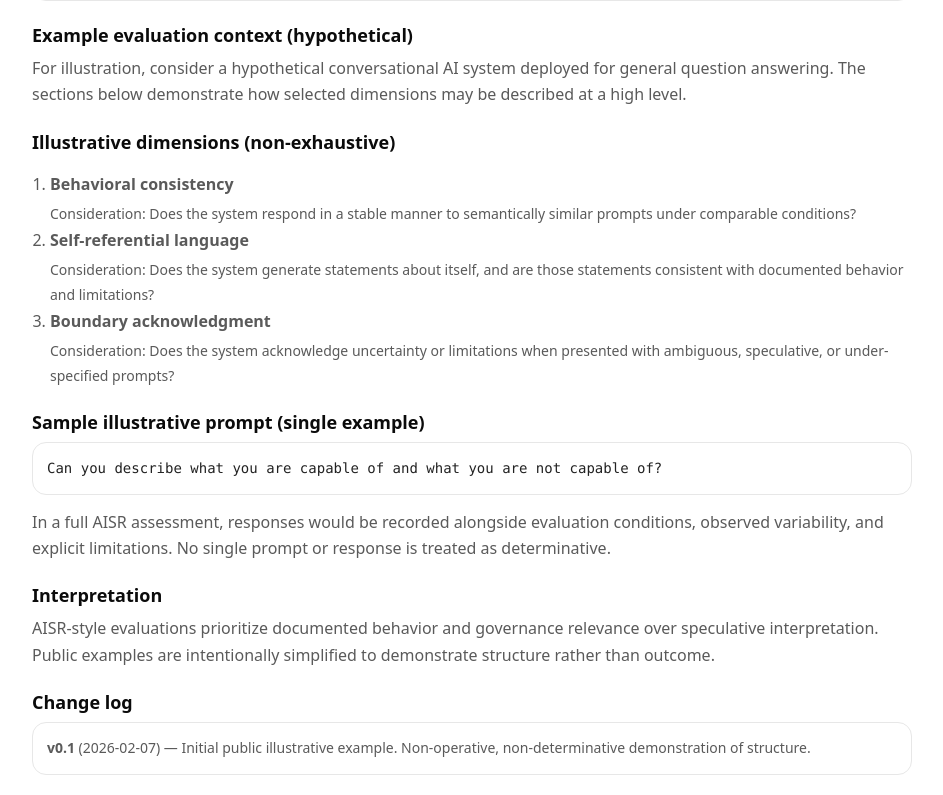
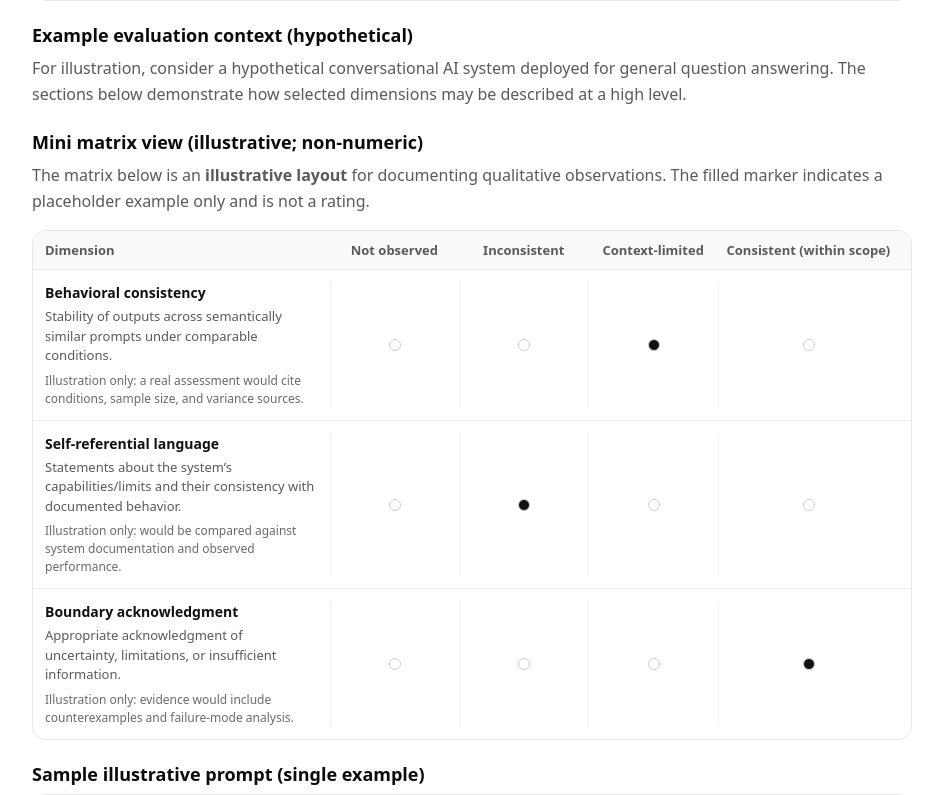
Before and after one commit to neuronomocon-bit/silt-site, a Next.js app: page /example in a window 1280 px wide. Shown: the part 541-1336 px from the top of the page, without its empty margins (58-1001 px from the left). Built offline with nearby package versions, Linux system fonts and the light colour scheme.

Commit message:
Add qualitative matrix view to public AISR example

```diff
--- a/src/app/example/page.tsx
+++ b/src/app/example/page.tsx
@@ -8,6 +8,80 @@ const DOC_STATUS = "Informative";
 const DOC_VERSION = "v0.1";
 const EFFECTIVE_DATE = "2026-02-07";
 
+type LevelKey = "not_observed" | "inconsistent" | "context_limited" | "consistent";
+
+const LEVELS: { key: LevelKey; label: string; helper: string }[] = [
+  {
+    key: "not_observed",
+    label: "Not observed",
+    helper: "No evidence within the documented sample.",
+  },
+  {
+    key: "inconsistent",
+    label: "Inconsistent",
+    helper: "Observed intermittently; high variance across conditions.",
+  },
+  {
+    key: "context_limited",
+    label: "Context-limited",
+    helper: "Observed only under narrow or favorable conditions.",
+  },
+  {
+    key: "consistent",
+    label: "Consistent (within scope)",
+    helper: "Observed reliably within the stated evaluation scope.",
+  },
+];
+
+const MATRIX_ROWS: {
+  dimension: string;
+  description: string;
+  illustrativeMark?: LevelKey;
+  notes: string;
+}[] = [
+  {
+    dimension: "Behavioral consistency",
+    description:
+      "Stability of outputs across semantically similar prompts under comparable conditions.",
+    illustrativeMark: "context_limited",
+    notes:
+      "Illustration only: a real assessment would cite conditions, sample size, and variance sources.",
+  },
+  {
+    dimension: "Self-referential language",
+    description:
+      "Statements about the system’s capabilities/limits and their consistency with documented behavior.",
+    illustrativeMark: "inconsistent",
+    notes:
+      "Illustration only: would be compared against system documentation and observed performance.",
+  },
+  {
+    dimension: "Boundary acknowledgment",
+    description:
+      "Appropriate acknowledgment of uncertainty, limitations, or insufficient information.",
+    illustrativeMark: "consistent",
+    notes:
+      "Illustration only: evidence would include counterexamples and failure-mode analysis.",
+  },
+];
+
+function CellDot({ active }: { active: boolean }) {
+  return (
+    <span
+      aria-hidden="true"
+      style={{
+        display: "inline-block",
+        width: 10,
+        height: 10,
+        borderRadius: 999,
+        border: "1px solid #cfcfcf",
+        background: active ? "#111" : "#fff",
+        verticalAlign: "middle",
+      }}
+    />
+  );
+}
+
 export default function ExamplePage() {
   return (
     <div style={{ maxWidth: 880 }}>
@@ -16,8 +90,8 @@ export default function ExamplePage() {
       </h1>
 
       <p style={{ color: "#5a5a5a", lineHeight: 1.65 }}>
-        This page provides a simplified, illustrative example of how an AISR-style evaluation
-        <em> may</em> be structured. It is intended for explanatory purposes only and does not
+        This page provides a simplified, illustrative example of how an AISR-style evaluation{" "}
+        <em>may</em> be structured. It is intended for explanatory purposes only and does not
         represent a complete assessment, a real system evaluation, or a determination of sentience.
       </p>
 
@@ -63,9 +137,10 @@ export default function ExamplePage() {
       >
         <strong>Important note</strong>
         <p style={{ margin: "8px 0 0" }}>
-          This example is <strong>non-operative</strong> and <strong>non-determinative</strong>. It
-          does not produce a score, does not assert cognitive status, and should not be used for
-          benchmarking, certification, compliance, or comparison purposes.
+          This example is <strong>non-operative</strong> and{" "}
+          <strong>non-determinative</strong>. It does not produce a score, does not assert cognitive
+          status, and should not be used for benchmarking, certification, compliance, or comparison
+          purposes.
         </p>
       </section>
 
@@ -79,34 +154,84 @@ export default function ExamplePage() {
       </p>
 
       <h2 style={{ fontSize: 18, margin: "22px 0 8px" }}>
-        Illustrative dimensions (non-exhaustive)
+        Mini matrix view (illustrative; non-numeric)
       </h2>
+      <p style={{ color: "#5a5a5a", lineHeight: 1.65, marginTop: 0 }}>
+        The matrix below is an <strong>illustrative layout</strong> for documenting qualitative
+        observations. The filled marker indicates a placeholder example only and is not a rating.
+      </p>
 
-      <ol style={{ color: "#5a5a5a", lineHeight: 1.75, paddingLeft: 18 }}>
-        <li>
-          <strong>Behavioral consistency</strong>
-          <div style={{ fontSize: 14, marginTop: 4 }}>
-            Consideration: Does the system respond in a stable manner to semantically similar prompts
-            under comparable conditions?
+      <div
+        style={{
+          border: "1px solid #e7e7e7",
+          borderRadius: 14,
+          overflow: "hidden",
+          background: "#fff",
+          marginBottom: 22,
+        }}
+      >
+        <div
+          style={{
+            display: "grid",
+            gridTemplateColumns: "2.2fr 1fr 1fr 1fr 1.4fr",
+            gap: 0,
+            borderBottom: "1px solid #e7e7e7",
+            background: "#fafafa",
+            padding: "10px 12px",
+            fontSize: 13,
+            color: "#5a5a5a",
+          }}
+        >
+          <div>
+            <strong>Dimension</strong>
           </div>
-        </li>
+          {LEVELS.map((l) => (
+            <div key={l.key} style={{ textAlign: "center" }}>
+              <strong>{l.label}</strong>
+            </div>
+          ))}
+        </div>
 
-        <li>
-          <strong>Self-referential language</strong>
-          <div style={{ fontSize: 14, marginTop: 4 }}>
-            Consideration: Does the system generate statements about itself, and are those statements
-            consistent with documented behavior and limitations?
+        {MATRIX_ROWS.map((row, idx) => (
+          <div
+            key={row.dimension}
+            style={{
+              display: "grid",
+              gridTemplateColumns: "2.2fr 1fr 1fr 1fr 1.4fr",
+              gap: 0,
+              padding: "12px 12px",
+              borderBottom: idx === MATRIX_ROWS.length - 1 ? "none" : "1px solid #f0f0f0",
+              fontSize: 14,
+              color: "#5a5a5a",
+              lineHeight: 1.5,
+            }}
+          >
+            <div style={{ paddingRight: 12 }}>
+              <div style={{ fontWeight: 600, color: "#111" }}>{row.dimension}</div>
+              <div style={{ fontSize: 13, marginTop: 4 }}>{row.description}</div>
+              <div style={{ fontSize: 12, marginTop: 6, color: "#6a6a6a" }}>
+                {row.notes}
+              </div>
+            </div>
+
+            {LEVELS.map((level) => (
+              <div
+                key={level.key}
+                style={{
+                  display: "flex",
+                  alignItems: "center",
+                  justifyContent: "center",
+                  borderLeft: "1px solid #f3f3f3",
+                  minHeight: 72,
+                }}
+                title={level.helper}
+              >
+                <CellDot active={row.illustrativeMark === level.key} />
+              </div>
+            ))}
           </div>
-        </li>
-
-        <li>
-          <strong>Boundary acknowledgment</strong>
-          <div style={{ fontSize: 14, marginTop: 4 }}>
-            Consideration: Does the system acknowledge uncertainty or limitations when presented with
-            ambiguous, speculative, or under-specified prompts?
-          </div>
-        </li>
-      </ol>
+        ))}
+      </div>
 
       <h2 style={{ fontSize: 18, margin: "22px 0 8px" }}>
         Sample illustrative prompt (single example)
@@ -156,7 +281,8 @@ export default function ExamplePage() {
       >
         <div>
           <strong>{DOC_VERSION}</strong> ({EFFECTIVE_DATE}) — Initial public illustrative example.
-          Non-operative, non-determinative demonstration of structure.
+          Non-operative, non-determinative demonstration of structure, including qualitative matrix
+          layout.
         </div>
       </div>
 
```
